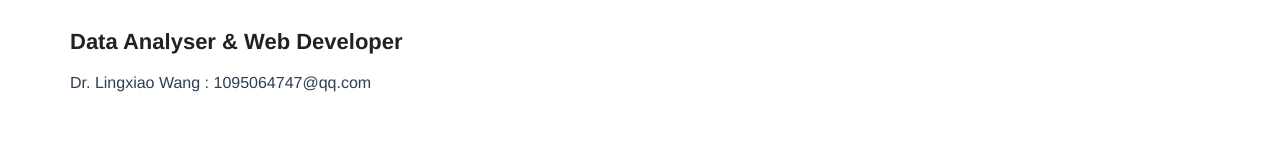
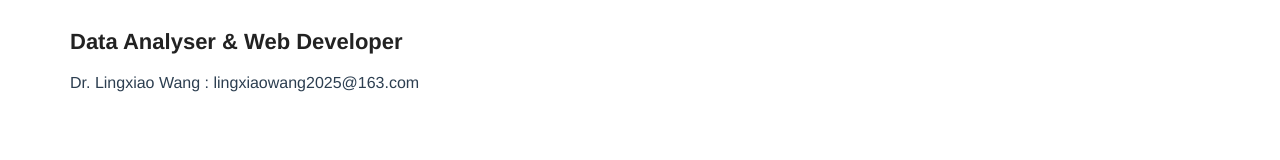
Before and after one commit to Wilameslex/demo, a Vue app in the folder crab-frontend-v3/: page /front/about/contact in a window 1280 px wide. Shown: the part 296-456 px from the top of the page. Built offline with nearby package versions, Linux system fonts and the light colour scheme.

Commit message:
Update contact information in Contact.vue

```diff
--- a/crab-frontend-v3/src/views/about/Contact.vue
+++ b/crab-frontend-v3/src/views/about/Contact.vue
@@ -13,7 +13,7 @@
     <!-- 数据收集与分析板块 -->
     <section class="contact-section">
       <h2>Data Analyser & Web Developer</h2>
-      <p>Dr. Lingxiao Wang : 1095064747@qq.com</p>
+      <p>Dr. Lingxiao Wang : lingxiaowang2025@163.com</p>
     </section>
 
     <!-- 网页开发板块 -->
```
